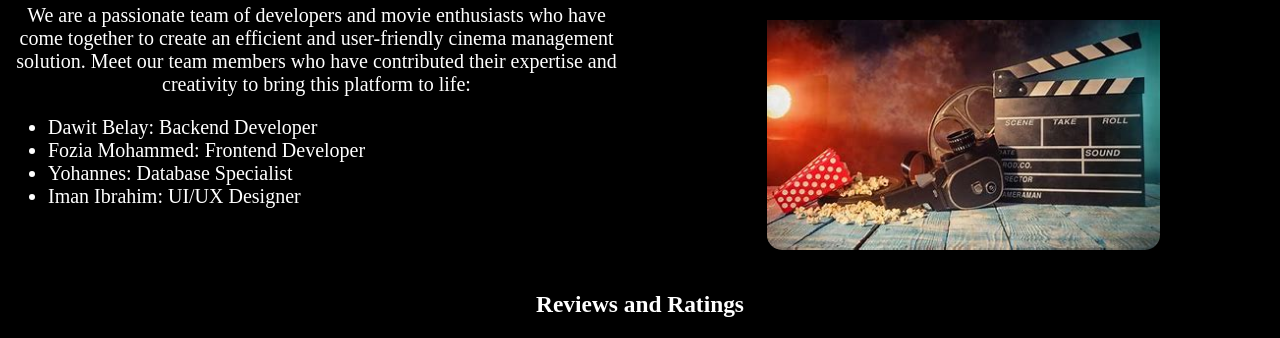
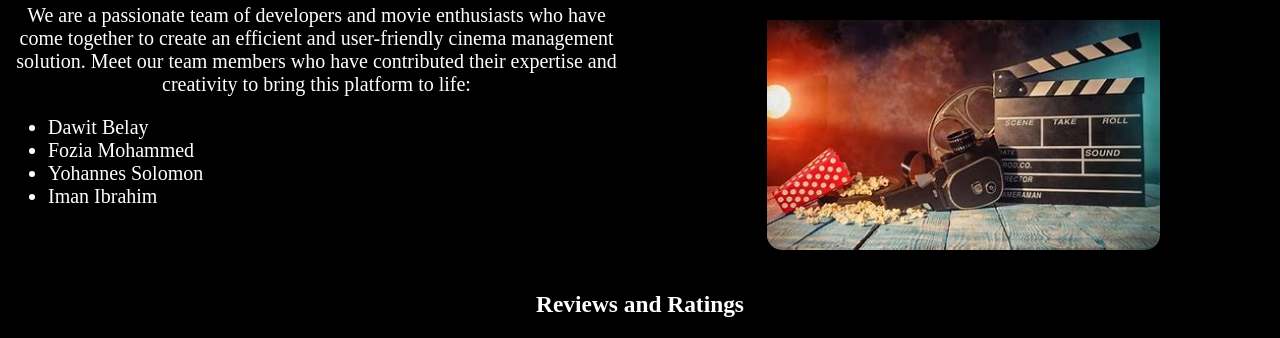
Before and after one commit to Johna210/Cinema, a plain HTML site: page frontend/about.html in a window 1280 px wide. Shown: the part 303-641 px from the top of the page. Drawn offline with Linux system fonts and the light colour scheme.

Commit message:
removed unnecessary parts

```diff
--- a/frontend/about.html
+++ b/frontend/about.html
@@ -26,10 +26,10 @@
         <h2>Our Team</h2>
         <p>We are a passionate team of developers and movie enthusiasts who have come together to create an efficient and user-friendly cinema management solution. Meet our team members who have contributed their expertise and creativity to bring this platform to life:</p>
         <ul>
-            <li>Dawit Belay: Backend Developer</li>
-            <li> Fozia Mohammed: Frontend Developer</li>
-            <li>Yohannes: Database Specialist</li>
-            <li>Iman Ibrahim: UI/UX Designer</li>
+            <li>Dawit Belay</li>
+            <li>Fozia Mohammed</li>
+            <li>Yohannes Solomon</li>
+            <li>Iman Ibrahim</li>
 
         </ul>
 
```
